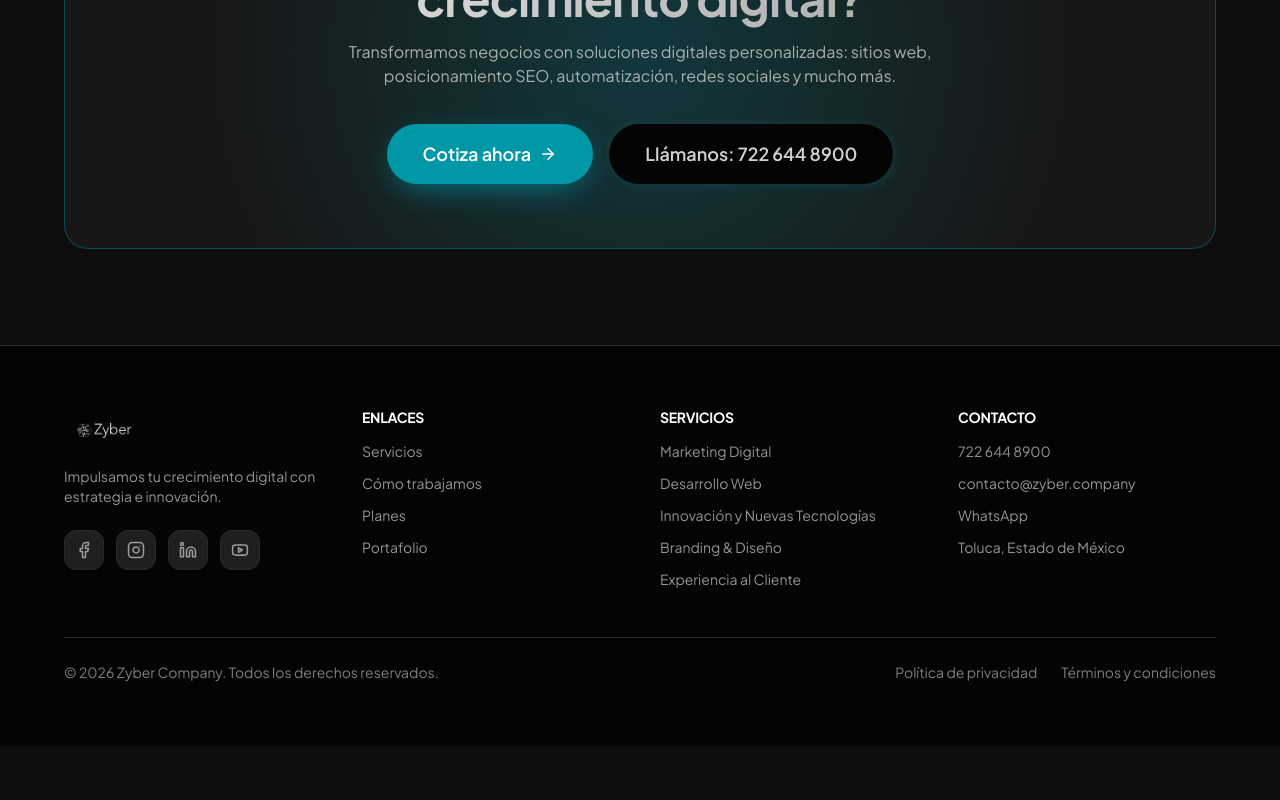
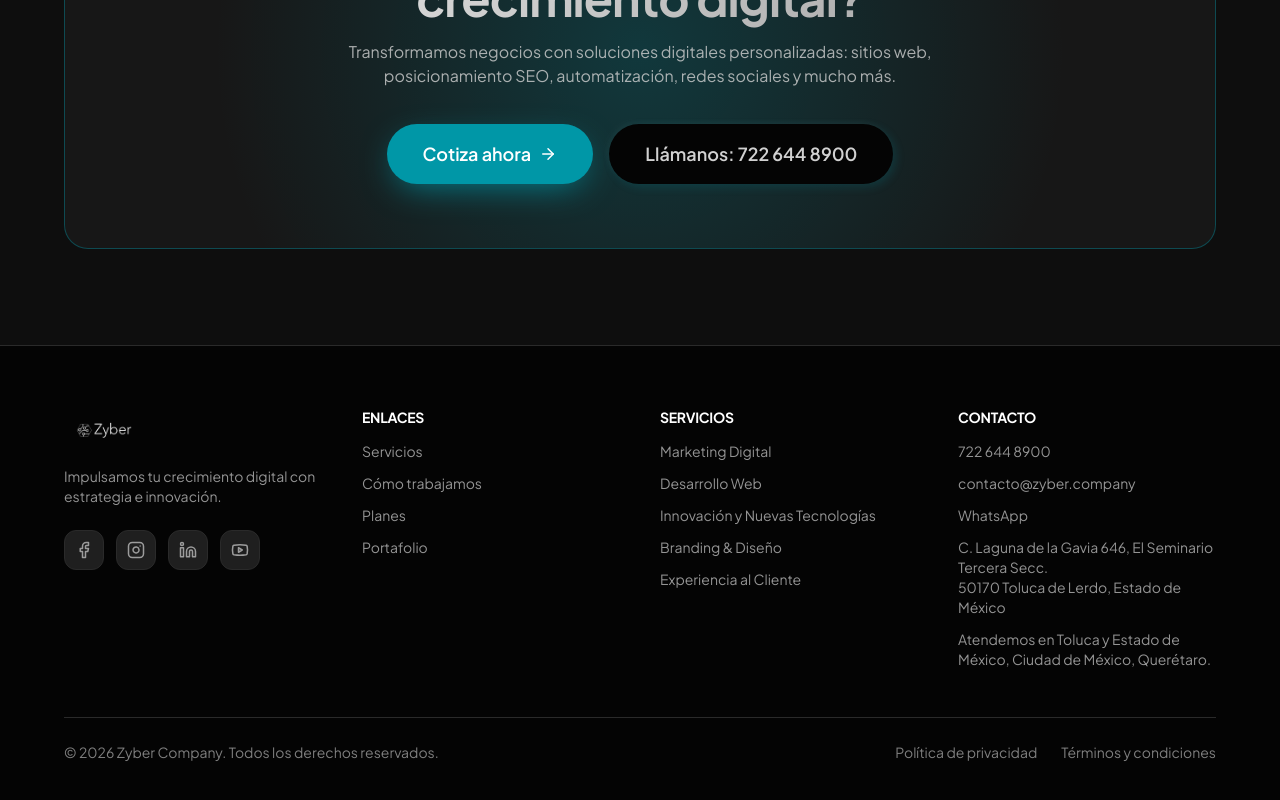
Before and after one commit to Luissitow/Zyber, a Next.js app: page /partner in a window 1280 px wide. Shown: the part 1591-2391 px from the top of the page. Before the commit the page ends 2337 px from the top, so only its background shows below. Built offline with nearby package versions, Linux system fonts and the light colour scheme.

Commit message:
feat(seo): direccion y horario para coincidir con google business profile

```diff
--- a/src/app/layout.tsx
+++ b/src/app/layout.tsx
@@ -87,6 +87,29 @@ const jsonLd = {
   email: siteConfig.email,
   telephone: "+527226448900",
   priceRange: "$$",
+  address: {
+    "@type": "PostalAddress",
+    streetAddress: siteConfig.address.street,
+    addressLocality: siteConfig.address.locality,
+    addressRegion: siteConfig.address.region,
+    postalCode: siteConfig.address.postalCode,
+    addressCountry: siteConfig.address.country,
+  },
+  // Refleja el horario declarado en Google Business Profile.
+  openingHoursSpecification: {
+    "@type": "OpeningHoursSpecification",
+    dayOfWeek: [
+      "Monday",
+      "Tuesday",
+      "Wednesday",
+      "Thursday",
+      "Friday",
+      "Saturday",
+      "Sunday",
+    ],
+    opens: "00:00",
+    closes: "23:59",
+  },
   areaServed: siteConfig.serviceAreas.map((area) => ({
     "@type": "Place",
     name: area,
--- a/src/components/layout/Footer.tsx
+++ b/src/components/layout/Footer.tsx
@@ -87,7 +87,19 @@ export default function Footer() {
                 WhatsApp
               </a>
             </li>
-            <li className="text-content/70">{siteConfig.location}</li>
+            {/* La dirección debe coincidir con Google Business Profile: es el
+                cruce que Google usa para confiar en la ficha (NAP). */}
+            <li>
+              <address className="not-italic text-content/70">
+                {siteConfig.address.street}
+                <br />
+                {siteConfig.address.postalCode} {siteConfig.address.locality},{" "}
+                {siteConfig.address.region}
+              </address>
+            </li>
+            <li className="text-content/70">
+              Atendemos en {siteConfig.serviceAreas.join(", ")}.
+            </li>
           </FooterCol>
         </div>
 
--- a/src/lib/site.ts
+++ b/src/lib/site.ts
@@ -22,6 +22,19 @@ export const siteConfig = {
     "https://wa.me/5217226448900?text=Hola%20Zyber%2C%20me%20gustar%C3%ADa%20cotizar%20un%20proyecto.",
   email: "contacto@zyber.company",
   location: "Toluca, Estado de México",
+
+  // Dirección tal como está registrada en Google Business Profile.
+  // Debe coincidir CARÁCTER POR CARÁCTER con la ficha: Google contrasta
+  // nombre, dirección y teléfono (NAP) entre fuentes, y cualquier diferencia
+  // le resta confianza al perfil y te baja en resultados locales.
+  address: {
+    street: "C. Laguna de la Gavia 646, El Seminario Tercera Secc.",
+    locality: "Toluca de Lerdo",
+    region: "Estado de México",
+    postalCode: "50170",
+    country: "MX",
+    full: "C. Laguna de la Gavia 646, El Seminario Tercera Secc, 50170 Toluca de Lerdo, Méx.",
+  },
 
   // Zonas donde damos servicio. Alimentan el schema y el texto de las páginas:
   // son la señal que permite competir por búsquedas locales ("desarrollo de
```
